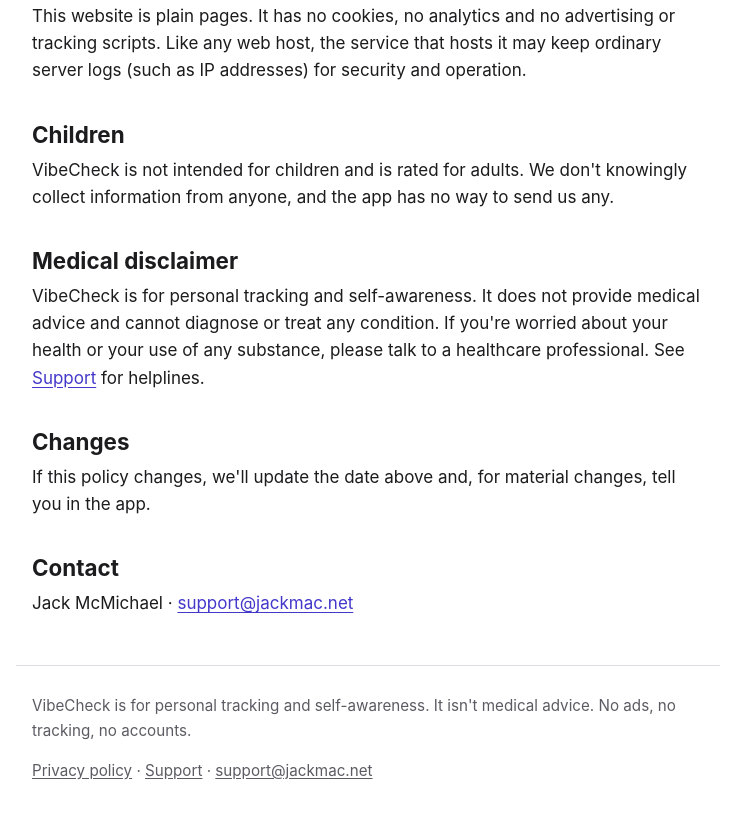
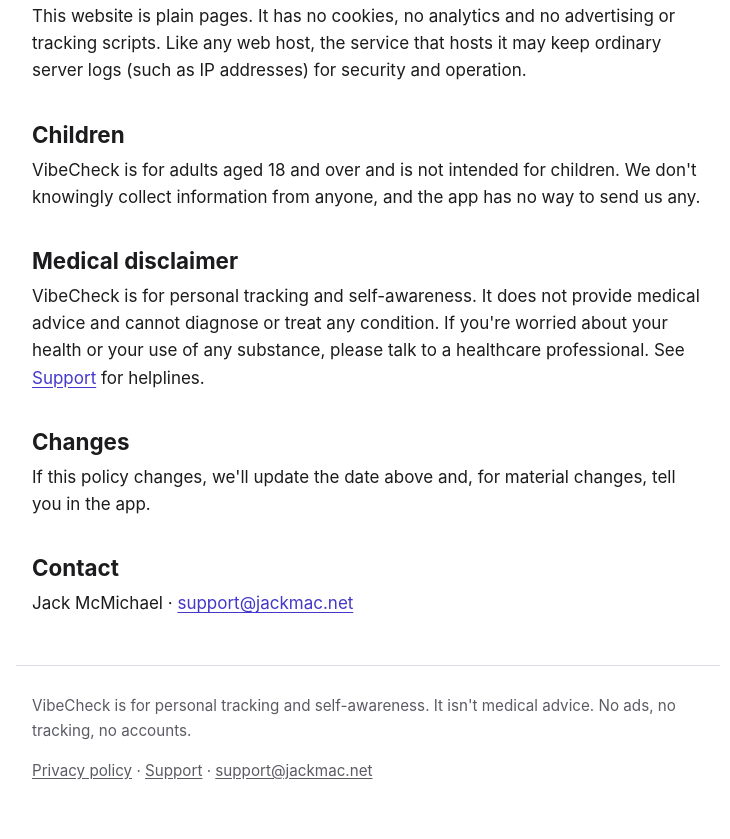
Before and after one commit to jackwmc4/vibecheck-site, a plain HTML site: page privacy.html in a window 1280 px wide. Shown: the part 3462-4301 px from the top of the page, without its empty margins (272-1002 px from the left). Drawn offline with Linux system fonts and the light colour scheme.

Commit message:
Privacy: adults 18+
Co-Authored-By: Claude Sonnet 5.5 <noreply@anthropic.com>

```diff
--- a/privacy.html
+++ b/privacy.html
@@ -82,7 +82,7 @@
 <p>This website is plain pages. It has no cookies, no analytics and no advertising or tracking scripts. Like any web host, the service that hosts it may keep ordinary server logs (such as IP addresses) for security and operation.</p>
 
 <h2>Children</h2>
-<p>VibeCheck is not intended for children and is rated for adults. We don't knowingly collect information from anyone, and the app has no way to send us any.</p>
+<p>VibeCheck is for adults aged 18 and over and is not intended for children. We don't knowingly collect information from anyone, and the app has no way to send us any.</p>
 
 <h2>Medical disclaimer</h2>
 <p>VibeCheck is for personal tracking and self-awareness. It does not provide medical advice and cannot diagnose or treat any condition. If you're worried about your health or your use of any substance, please talk to a healthcare professional. See <a href="support.html#help">Support</a> for helplines.</p>
```
